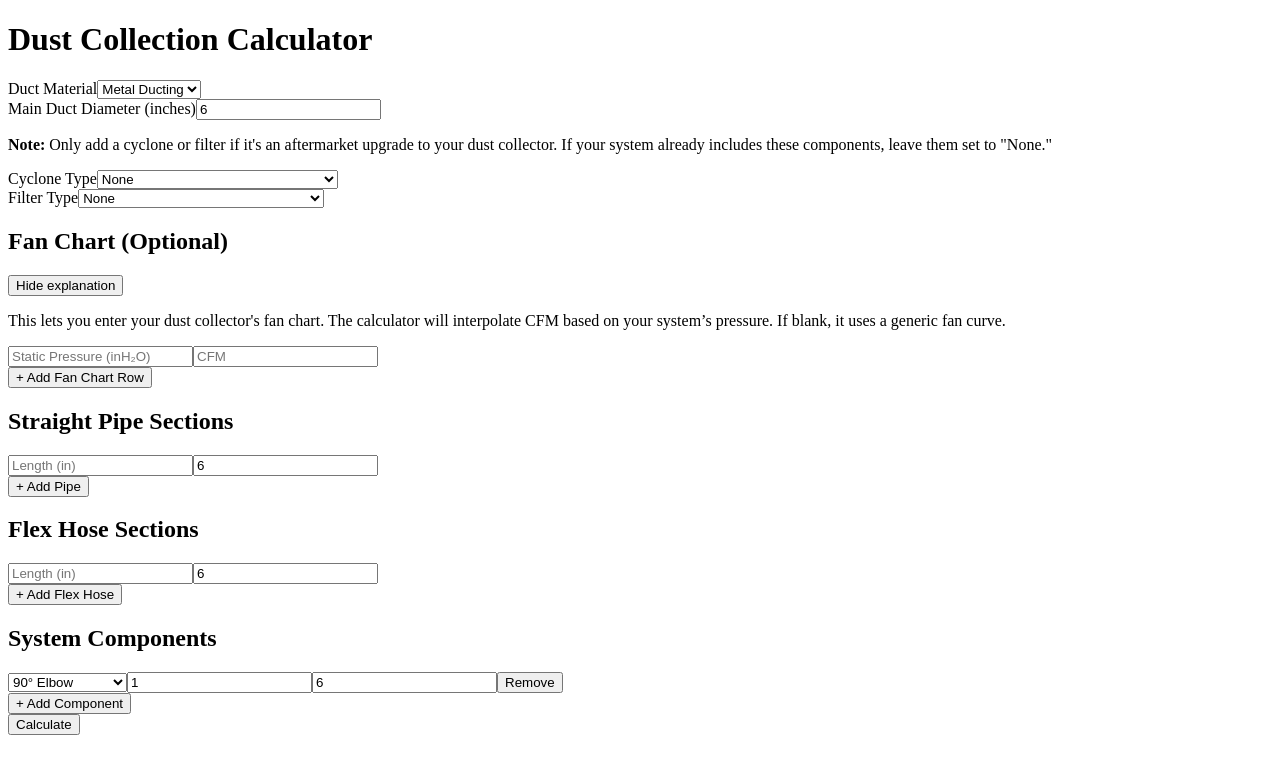
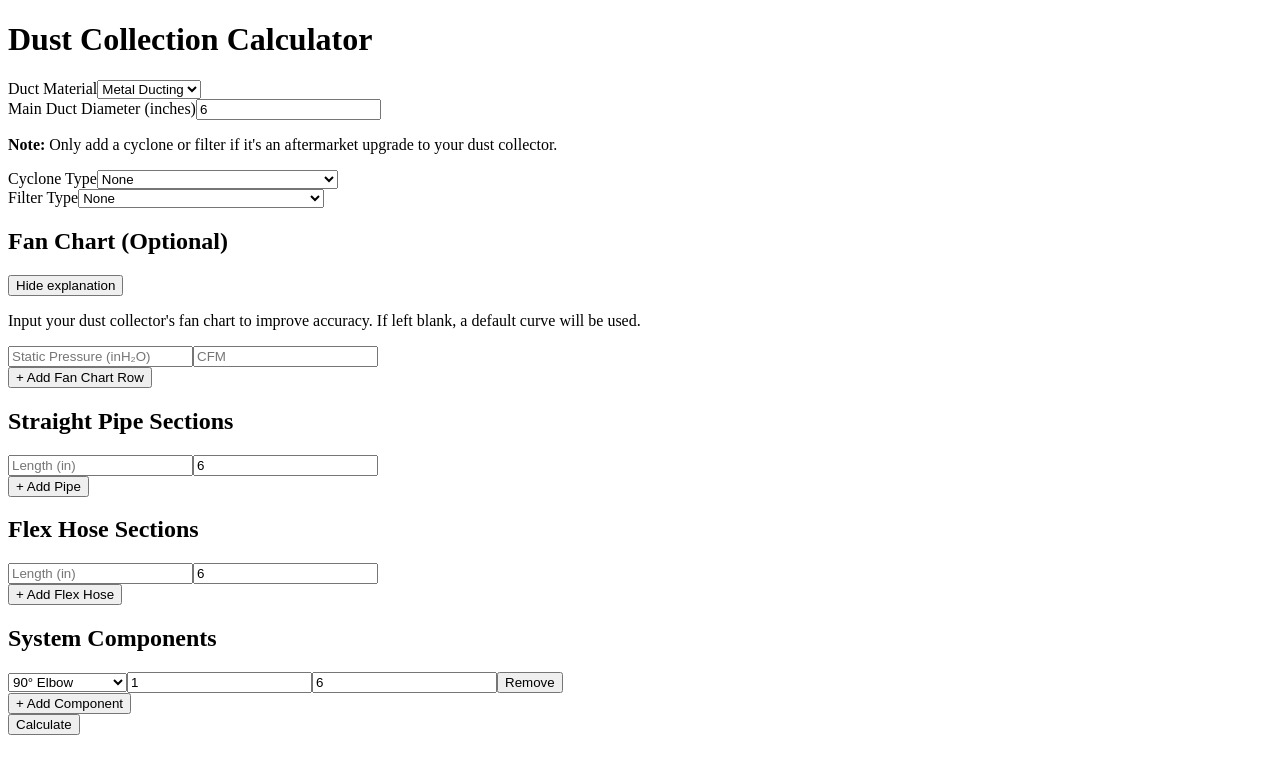
Before and after one commit to jfantin75/dust-calc-full2, a Next.js app: page / in a window 1280 px wide. Both pictures are taken after a click on the button "What's this?". Shown: the top 774 px of the page. Built offline with nearby package versions, Linux system fonts and the light colour scheme.

Commit message:
Update DustCollectionCalculator.js

```diff
--- a/components/DustCollectionCalculator.js
+++ b/components/DustCollectionCalculator.js
@@ -63,22 +63,24 @@ const DustCollectionCalculator = () => {
       .sort((a, b) => a.sp - b.sp);
 
     const mainDuctDiameter = Number(diameter);
-    let cfm;
-
-    if (parsedFanChart.length >= 2) {
-      cfm = calculateFinalCFM(mainDuctDiameter, components, material, pipes, flexHoses, parsedFanChart);
-    } else {
-      cfm = calculateFinalCFM(mainDuctDiameter, components, material, pipes, flexHoses);
-    }
-
-    const staticPressure = calculateTotalStaticPressure(
+    let cfm = calculateFinalCFM(
+      mainDuctDiameter,
       components,
       material,
-      mainDuctDiameter,
       pipes,
       flexHoses,
-      cfm
-    ) + cycloneOptions[cyclone] + filterOptions[filter];
+      parsedFanChart.length >= 2 ? parsedFanChart : undefined
+    );
+
+    const staticPressure =
+      calculateTotalStaticPressure(
+        components,
+        material,
+        mainDuctDiameter,
+        pipes,
+        flexHoses,
+        cfm
+      ) + cycloneOptions[cyclone] + filterOptions[filter];
 
     const velocity = getVelocity(cfm, mainDuctDiameter);
 
@@ -121,7 +123,7 @@ const DustCollectionCalculator = () => {
 
       <div className="bg-yellow-100 border-l-4 border-yellow-500 text-yellow-700 p-4 mb-6">
         <p>
-          <strong>Note:</strong> Only add a cyclone or filter if it's an aftermarket upgrade to your dust collector. If your system already includes these components, leave them set to "None."
+          <strong>Note:</strong> Only add a cyclone or filter if it's an aftermarket upgrade to your dust collector.
         </p>
       </div>
 
@@ -159,7 +161,7 @@ const DustCollectionCalculator = () => {
       {showFanHelp && (
         <div className="mb-4 text-sm text-gray-700">
           <p>
-            This lets you enter your dust collector's fan chart. The calculator will interpolate CFM based on your system’s pressure. If blank, it uses a generic fan curve.
+            Input your dust collector's fan chart to improve accuracy. If left blank, a default curve will be used.
           </p>
         </div>
       )}
@@ -280,15 +282,9 @@ const DustCollectionCalculator = () => {
       {result && (
         <div className="mt-6 border-t pt-4">
           <h2 className="text-xl font-semibold mb-2">Results</h2>
-          <p>
-            <strong>Static Pressure:</strong> {result.sp} inH₂O
-          </p>
-          <p>
-            <strong>Airflow (CFM):</strong> {result.cfm}
-          </p>
-          <p>
-            <strong>Velocity (FPM):</strong> {result.velocity}
-          </p>
+          <p><strong>Static Pressure:</strong> {result.sp} inH₂O</p>
+          <p><strong>Airflow (CFM):</strong> {result.cfm}</p>
+          <p><strong>Velocity (FPM):</strong> {result.velocity}</p>
         </div>
       )}
     </div>
```
